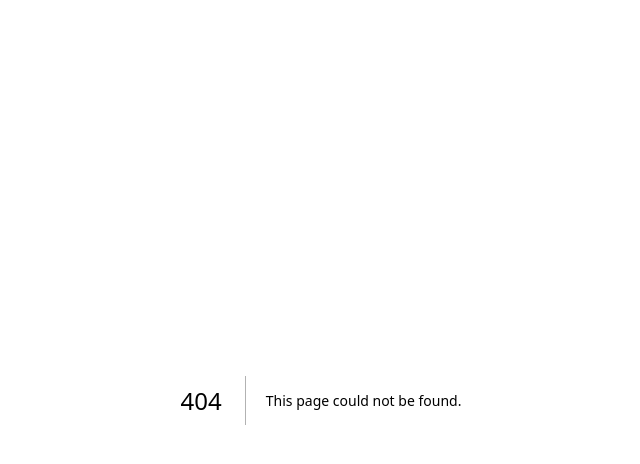
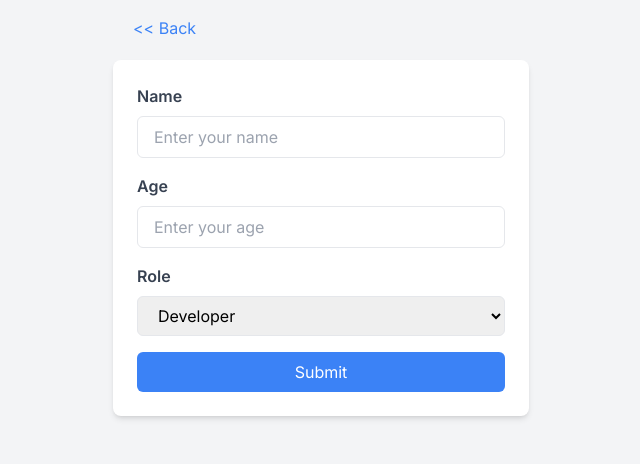
Before and after one commit to ankurnecessary/2_nextjs_bootcamp_sample, a Next.js app: page /register in a window 1280 px wide. Before the commit this address had no page. Shown: the top 464 px of the page, without its empty margins (319-959 px from the left). Built offline with nearby package versions, Linux system fonts and the light colour scheme.

Commit message:
[dev]: Added a page for user registration.

```diff
--- a/app/layout.tsx
+++ b/app/layout.tsx
@@ -16,7 +16,7 @@ export default function RootLayout({
 }>) {
   return (
     <html lang="en">
-      <body className={inter.className}>{children}</body>
+      <body className={`${inter.className} bg-gray-100`}>{children}</body>
     </html>
   );
 }
--- a/app/page.tsx
+++ b/app/page.tsx
@@ -1,11 +1,10 @@
-import Image from "next/image";
 import Link from "next/link";
 
 export default function Home() {
   return (
     <div className="container mx-auto p-4">
-      <div className="flex flex-row-reverse">
-        <Link href='#' className="bg-orange-400 text-white px-4 py-2 mb-4 rounded-md hover:opacity-85 border-orange-600 border">Register here</Link>
+      <div className="flex flex-row-reverse mb-5">
+        <Link href='/register' className="bg-orange-400 text-white px-4 py-2 rounded-md hover:opacity-85 border-orange-600 border">Register here</Link>
       </div>
       <table className="min-w-full bg-white shadow-md rounded-lg overflow-hidden">
         <thead className="bg-gray-200">
--- /dev/null
+++ b/app/register/page.tsx
@@ -0,0 +1,38 @@
+import Link from "next/link";
+/*
+  TODO:
+  - Create a postgres database on vercel DONE
+  - Register the credentials of the database created in the application via prisma.
+  - Create a connection utility file if needed.
+  - Create an API to save the user.
+  - After saving the user control will go back to user list page.
+  - At this time check whether user is actually added in the database or not.
+
+*/
+export default function register() {
+  return (
+    <div className="container max-w-md mx-auto p-4">
+        <div className="mb-5 pl-5">
+          <Link href='/' className="text-blue-500">&#60;&#60; Back</Link>
+        </div>
+        <form className="max-w-md mx-auto bg-white p-6 rounded-lg shadow-md">
+            <div className="mb-4">
+                <label htmlFor="name" className="block text-gray-700 font-semibold mb-2">Name</label>
+                <input type="text" id="name" name="name" className="w-full px-4 py-2 border rounded-md focus:outline-none focus:ring focus:border-blue-300" placeholder="Enter your name" required />
+            </div>
+            <div className="mb-4">
+                <label htmlFor="age" className="block text-gray-700 font-semibold mb-2">Age</label>
+                <input type="number" id="age" name="age" className="w-full px-4 py-2 border rounded-md focus:outline-none focus:ring focus:border-blue-300" placeholder="Enter your age" required />
+            </div>
+            <div className="mb-4">
+                <label htmlFor="role" className="block text-gray-700 font-semibold mb-2">Role</label>
+                <select id="role" name="role" className="w-full px-4 py-2 border rounded-md focus:outline-none focus:ring focus:border-blue-300">
+                    <option value="developer">Developer</option>
+                    <option value="designer">Designer</option>
+                </select>
+            </div>
+            <button type="submit" className="w-full bg-blue-500 text-white py-2 px-4 rounded-md hover:bg-blue-600 focus:outline-none focus:ring focus:border-blue-300">Submit</button>
+        </form>
+    </div>
+  );
+}
```
